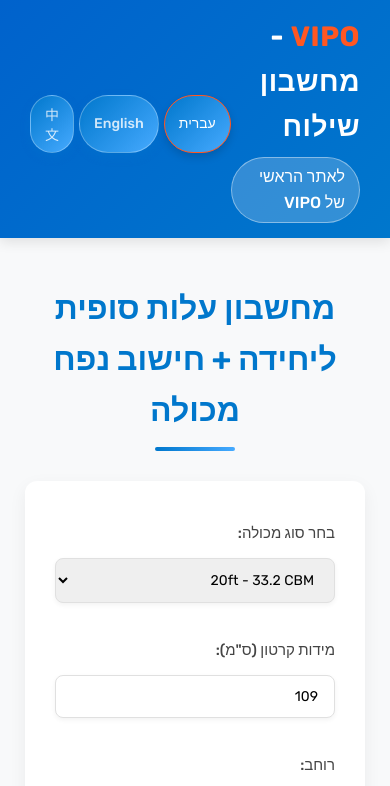
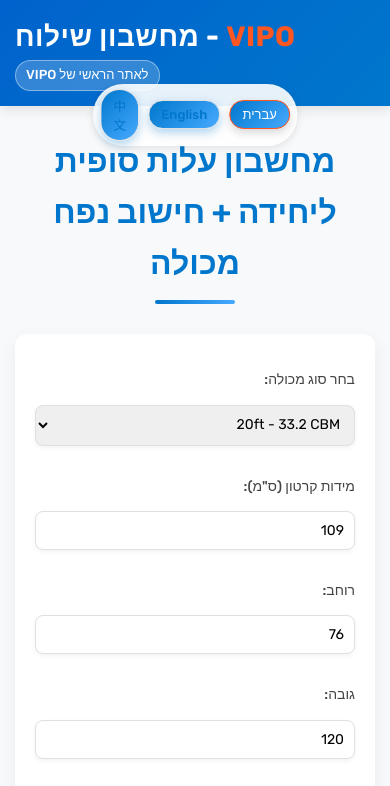
Before and after one commit to VIPOCONNECT/12, a plain HTML site: page index.html in a window 390 px wide. Shown: the top 786 px of the page. Drawn offline with Linux system fonts and the light colour scheme.

Commit message:
Add files via upload

```diff
--- a/index.html
+++ b/index.html
@@ -33,6 +33,7 @@
       color: white;
       margin-bottom: 30px;
       box-shadow: 0 4px 12px rgba(0,0,0,0.1);
+      position: relative;
     }
 
     .branding {
@@ -47,6 +48,10 @@
       font-weight: 700;
       display: block;
       letter-spacing: 0.5px;
+    }
+
+    .logo-text {
+      white-space: nowrap;
     }
 
     .site-link {
@@ -84,6 +89,23 @@
       transition: all 0.3s ease;
       font-weight: 500;
       font-size: 14px;
+    }
+
+    @media screen and (max-width: 768px) {
+      .language-btn {
+        background-color: transparent;
+        color: #0077cc;
+        border: 1px solid #e0e0e0;
+        padding: 6px 12px;
+        font-size: 13px;
+        margin: 0 2px;
+      }
+
+      .language-btn.active {
+        background-color: #0077cc;
+        color: white;
+        border-color: #0077cc;
+      }
     }
 
     .language-btn:hover {
@@ -224,12 +246,99 @@
       border: 1px solid #81c784;
     }
 
-    @media screen and (max-width: 600px) {
+    @media screen and (max-width: 768px) {
+      body {
+        padding: 0;
+      }
+
+      .header-container {
+        flex-direction: row;
+        flex-wrap: wrap;
+        padding: 15px;
+        text-align: right;
+        justify-content: space-between;
+        position: relative;
+      }
+
+      .branding {
+        margin-bottom: 0;
+        align-items: flex-end;
+        flex: 1;
+        text-align: right;
+      }
+
+      .logo {
+        font-size: 22px;
+        margin-bottom: 5px;
+      }
+
+      .site-link {
+        font-size: 13px;
+        margin-top: 0;
+        padding: 4px 10px;
+      }
+
+      .language-switcher {
+        display: flex;
+        align-items: center;
+        margin: 0 auto;
+        position: absolute;
+        bottom: -40px;
+        left: 50%;
+        transform: translateX(-50%);
+        background-color: rgba(255,255,255,0.9);
+        padding: 5px;
+        border-radius: 30px;
+        box-shadow: 0 2px 8px rgba(0,0,0,0.1);
+        z-index: 100;
+      }
+
       .container {
-        margin: 10px;
+        padding: 0 15px;
+        margin-top: 30px;
+      }
+
+      h2 {
+        font-size: 24px;
+        padding-bottom: 10px;
+        margin-bottom: 20px;
+      }
+
+      h2:after {
+        width: 60px;
+        height: 3px;
+      }
+
+      h3 {
+        font-size: 18px;
+      }
+
+      h3:before {
+        height: 18px;
+      }
+
+      .section {
+        padding: 20px;
+        margin-bottom: 20px;
+      }
+
+      label {
+        font-size: 14px;
+      }
+
+      input, select {
+        padding: 10px;
+        font-size: 14px;
+        margin-bottom: 15px;
+      }
+
+      button {
+        padding: 12px 18px;
+        font-size: 15px;
+      }
+
+      #result, #singleShippingResult, #capacityResult, #reverseCalcResult, #arrangementResult {
         padding: 15px;
-      }
-      input, select, button {
         font-size: 14px;
       }
     }
@@ -288,7 +397,7 @@
 <body>
   <div class="header-container">
     <div class="branding">
-      <h1 class="logo" data-he="VIPO - מחשבון שילוח" data-en="VIPO - Shipping Calculator" data-zh="VIPO - 运输计算器"><span style="color:#ff5722;font-weight:700;">VIPO</span> - מחשבון שילוח</h1>
+      <h1 class="logo" data-he="VIPO - מחשבון שילוח" data-en="VIPO - Shipping Calculator" data-zh="VIPO - 运输计算器"><span style="color:#ff5722;font-weight:700;">VIPO</span><span class="logo-text"> - מחשבון שילוח</span></h1>
       <a href="https://vipoconnect.github.io/6/" class="site-link" target="_blank" data-he="לאתר הראשי של VIPO" data-en="Visit VIPO Website" data-zh="访问 VIPO 网站">לאתר הראשי של VIPO</a>
     </div>
     <div class="language-switcher">
```
